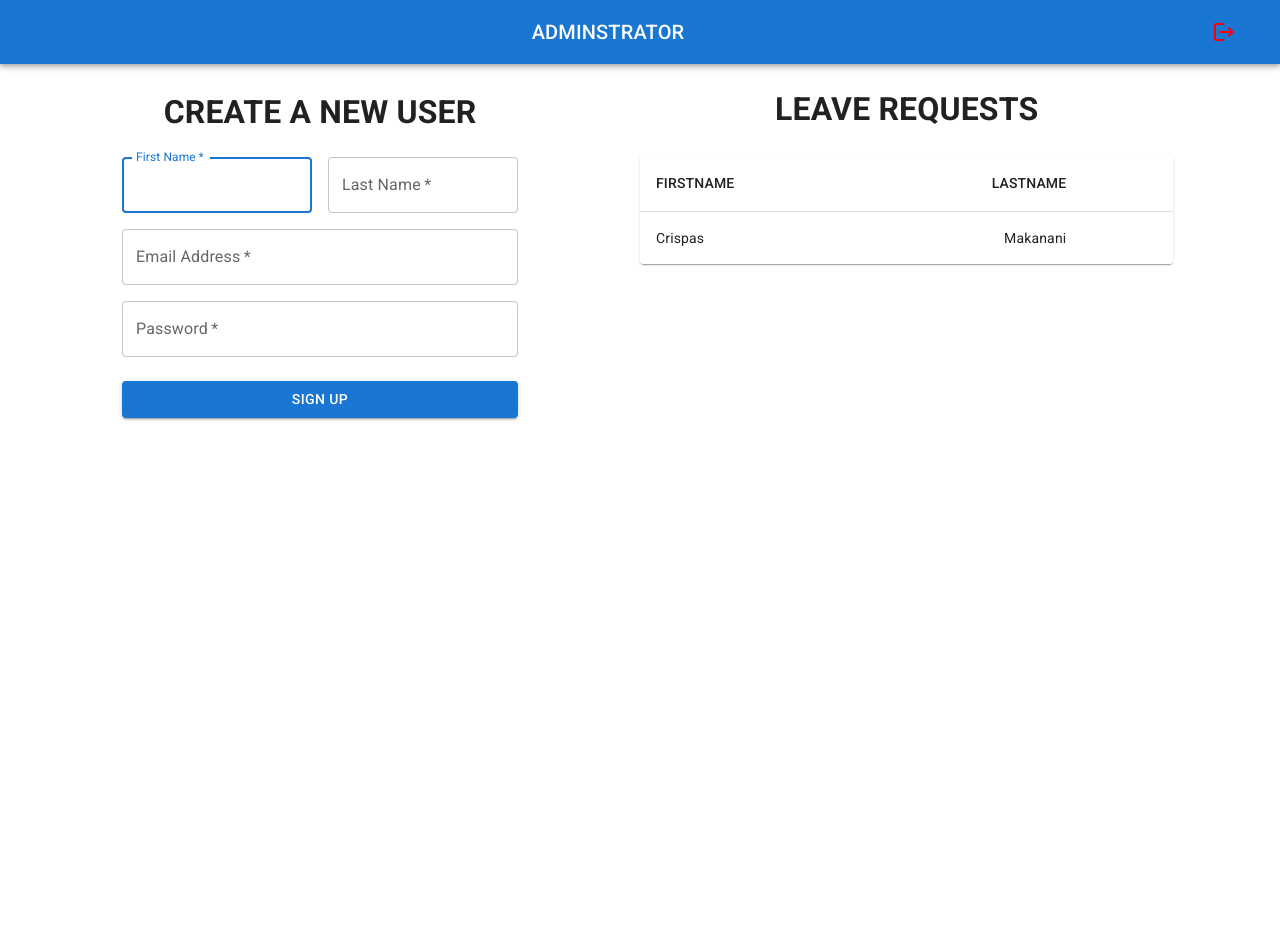
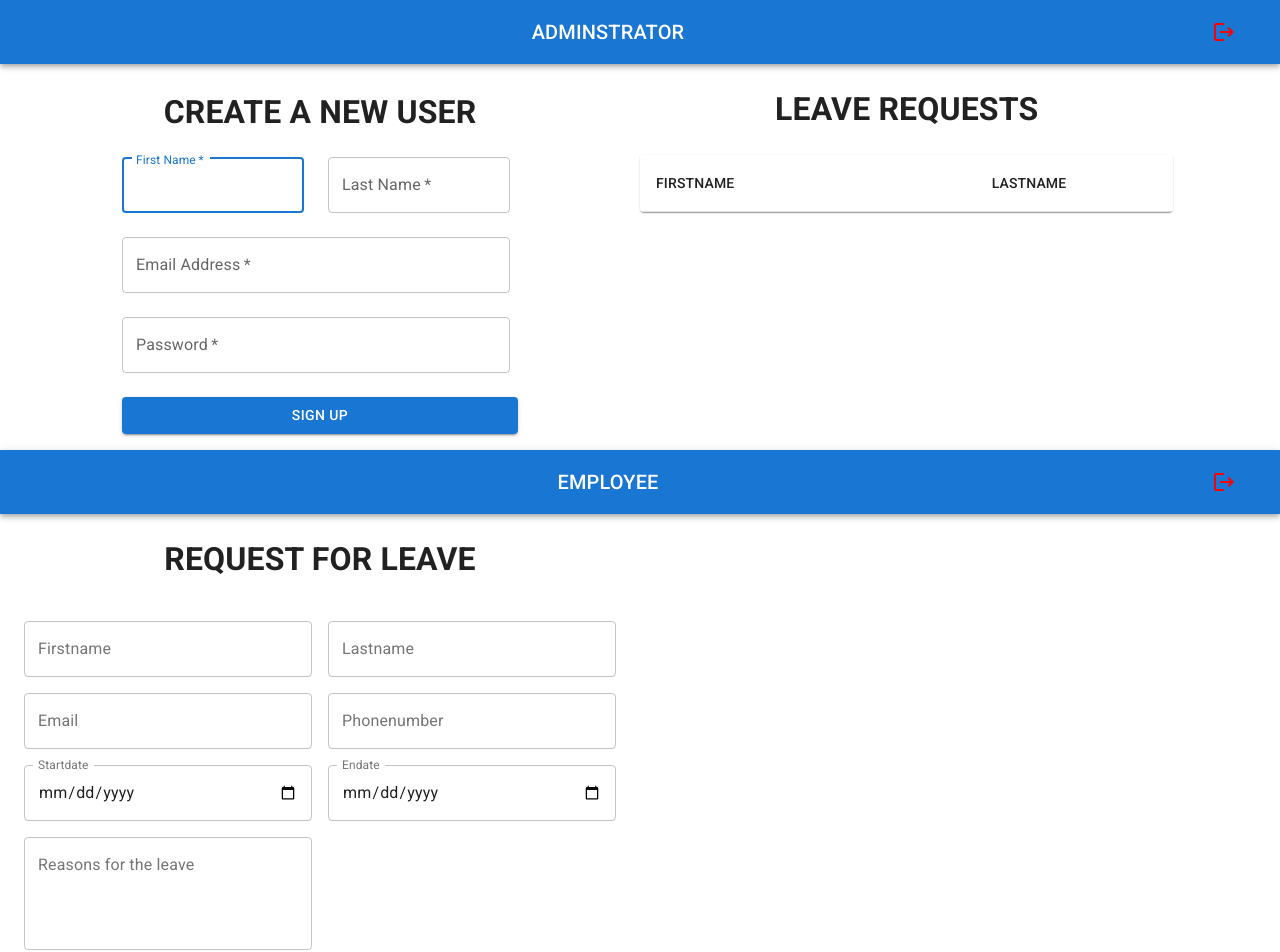
Before and after one commit to CispasMLP/-Internal-Company-Leave-Request-Application, a React (Create React App) app: page /admin in a window 1280 px wide. Shown: the top 952 px of the page. Before the commit the page ends 800 px from the top, so only its background shows below. Built offline with nearby package versions, Linux system fonts and the light colour scheme.

Commit message:
Table renspose

```diff
--- a/src/App.tsx
+++ b/src/App.tsx
@@ -4,22 +4,18 @@ import { Route, Routes } from 'react-router-dom';
 import SignUp from './components/Admin/signUp/SignUp';
 import SignIn from './components/Authentication/signIn/SignIn';
 import Home from './components/Employee/Home';
-import Admin from './components/Admin/Admin';
-import { useContext } from 'react';
-import { TodoContextType, TodoContext } from './components/Context/UserContext';
+import Admin from './components/Admin/Admin';;
 
 function App() {
- const {list, addToList,update, removeItem}= useContext(TodoContext) as TodoContextType;
-
-
 
   return (
     <div className="App">
       <Routes>
         <Route path="/" element={<SignIn/>}/>
         <Route path="/admin" element={<Admin/>}/>
-        <Route path="/home" element={<Home/>}/>
+        {/* <Route path="/home" element={<Home/>}/> */}
       </Routes>
+      <Home/>
     </div>
   );
 }
--- a/src/components/Admin/Admin.tsx
+++ b/src/components/Admin/Admin.tsx
@@ -1,4 +1,4 @@
-import { Grid, Typography } from '@mui/material'
+import { Button, Grid, Typography } from '@mui/material'
 import Table from '@mui/material/Table';
 import TableBody from '@mui/material/TableBody';
 import TableCell from '@mui/material/TableCell';
@@ -7,23 +7,13 @@ import TableHead from '@mui/material/TableHead';
 import TableRow from '@mui/material/TableRow';
 import Paper from '@mui/material/Paper';
 import Header from '../Navbar/Header'
-// import { TodoContext, TodoContextType } from '../../components/Context/UserContext';
+import SignUp from './signUp/SignUp';
 import { useContext } from 'react';
-import SignUp from './signUp/SignUp';
-import { TodoContext, TodoContextType } from '../Context/UserContext';
+import TableContext from '../Context/UserContext';
+
 
 const Admin = () => {
-  // const {list, addToList}= useContext(TodoContext) as TodoContextType;\
-  const {list, addToList,update, removeItem}= useContext(TodoContext) as TodoContextType;
-
-  function createData(name:string, lastname:string) {
-    return { name,lastname};
-  }
-
-  const rows = [
-    createData('Crispas', 'Makanani'),
-
-  ];
+  const { tableData } = useContext(TableContext);
   return (
     <div>
       <Grid container item xs={12}>
@@ -53,12 +43,13 @@ const Admin = () => {
         </TableRow>
         </TableHead>
         <TableBody>
-          {rows.map((row) => (
-            <TableRow key={row.name} sx={{ '&:last-child td, &:last-child th': { border: 0 } }}>
-              <TableCell component="th" scope="row">{row.name}</TableCell>
-              <TableCell align="right">{row.lastname}</TableCell>
-            </TableRow>
-          ))}
+        {tableData.map((data, index) => (
+          <TableRow key={index}>
+            <TableCell>{data.firstName}</TableCell>
+            <TableCell>{data.lastName}</TableCell><Button>Accept</Button><Button>Deny</Button>
+          </TableRow>
+        ))}
+
         </TableBody>
       </Table>
     </TableContainer>
--- a/src/components/Context/UserContext.tsx
+++ b/src/components/Context/UserContext.tsx
@@ -1,37 +1,39 @@
-import { createContext, FC, ReactNode, useState } from "react";
 
-export const userContext = createContext({})
+import React, { createContext, FC, ReactNode, useState } from "react";
 
-export type TodoContextType = {
-    list: string[];
-    addToList: (listItem:string)=> void;
-    removeItem:(item:string)=>void;
-    update:(item:string)=>void
+interface TableData {
+  firstName: string;
+  lastName: string;
 }
 
-export const TodoContext = createContext<TodoContextType|null>(null);
+interface TableActions {
+  addTableData: (data: TableData) => void;
+}
 
+interface TableContextProps {
+  tableData: TableData[];
+  tableActions: TableActions;
+}
 
-export const TodoProvider:FC<{children: ReactNode}> =({children})=>{
-    const [list,setList]=useState<string[]>([]);
+const TableContext = createContext<TableContextProps>({
+  tableData: [],
+  tableActions: {
+    addTableData: () => {},
+  },
+});
 
+export const TableProvider:FC<{children: ReactNode}> =({children})=> {
+  const [tableData, setTableData] = useState<TableData[]>([]);
 
-    const addToList = (listItem:string)=>{
-        setList(lists=>[...lists,listItem])
-    }
+  const addTableData = (data: TableData) => {
+    setTableData([...tableData, data]);
+  };
 
-    const removeItem =(item:string)=>{
+  return (
+    <TableContext.Provider value={{ tableData,tableActions: { addTableData }, }}>
+      {children}
+    </TableContext.Provider>
+  );
+};
 
-    }
-
-    const update =(item:string)=>{
-    }
-
-
-    const[finalData,setFinalData] =useState<string[]>([])
-
-    const submitData=()=>{}
-
-
-    return <TodoContext.Provider value={{list,addToList,removeItem, update}}>{children}</TodoContext.Provider>
-}
+export default TableContext;
--- a/src/components/Employee/Home.tsx
+++ b/src/components/Employee/Home.tsx
@@ -1,17 +1,17 @@
 import {  Grid } from '@material-ui/core'
 import { Button,Container, Typography } from '@mui/material'
 import { Form, Formik } from 'formik'
-// import React, { useContext, useState } from 'react'
+import { useContext, useState } from 'react';
 import * as Yup from 'yup';
+import TableContext from '../Context/UserContext';
 import Header from '../Navbar/Header';
 import DateTimePicker from './DateTimePicker';
 import EtextField from './EtextField';
-// import { TodoContext, TodoContextType } from '../Context/UserContext';
 
 const Home = () => {
-    // const {list, addToList}= useContext(TodoContext) as TodoContextType;
-
-    // const{finalData,setFinalData}=useContext(TodoContext);
+    const [firstName, setName] = useState("");
+    const [lastName, setEmail] = useState("");
+    const { tableActions} = useContext(TableContext);
 
     const iniatialValues={
         firstName:'',
@@ -41,7 +41,11 @@ const Home = () => {
 
     const onSubmit=(values:any,formikHelpers:any)=>{
             console.log(values)
+            // event.preventDefault();
             formikHelpers.resetForm();
+            tableActions.addTableData({ firstName,lastName });
+            setName("");
+            setEmail("");
         }
 
 
@@ -121,7 +125,6 @@ const Home = () => {
                                 label="Reasons for the leave"
                                 multiline={true}
                                 rows={4}
-                                // value={inputdata.message|| ""}
                                 />
                             </Grid>
 
@@ -129,8 +132,6 @@ const Home = () => {
                               <Button  type='submit' variant='contained' fullWidth sx={{margin:'30px auto'}}>
                                 Submit
                              </Button>
-
-                             {/* <button onClick={()=>addToList("Crispas")}>Add To Context</button> */}
                             </Grid>
 
                         </Grid>
--- a/src/index.tsx
+++ b/src/index.tsx
@@ -3,24 +3,21 @@ import ReactDOM from 'react-dom/client';
 import './index.css';
 import App from './App';
 import reportWebVitals from './reportWebVitals';
-import { TodoProvider } from './components/Context/UserContext';
 import { BrowserRouter } from 'react-router-dom';
-
+import { TableProvider } from './components/Context/UserContext';
 const root = ReactDOM.createRoot(
   document.getElementById('root') as HTMLElement
 );
 root.render(
   <BrowserRouter>
     <React.StrictMode>
-      <TodoProvider>
-        <App />
-      </TodoProvider>
+
+      <TableProvider>
+      <App />
+      </TableProvider>
+
     </React.StrictMode>
   </BrowserRouter>
 
 );
-
-// If you want to start measuring performance in your app, pass a function
-// to log results (for example: reportWebVitals(console.log))
-// or send to an analytics endpoint. Learn more: https://bit.ly/CRA-vitals
 reportWebVitals();
```
